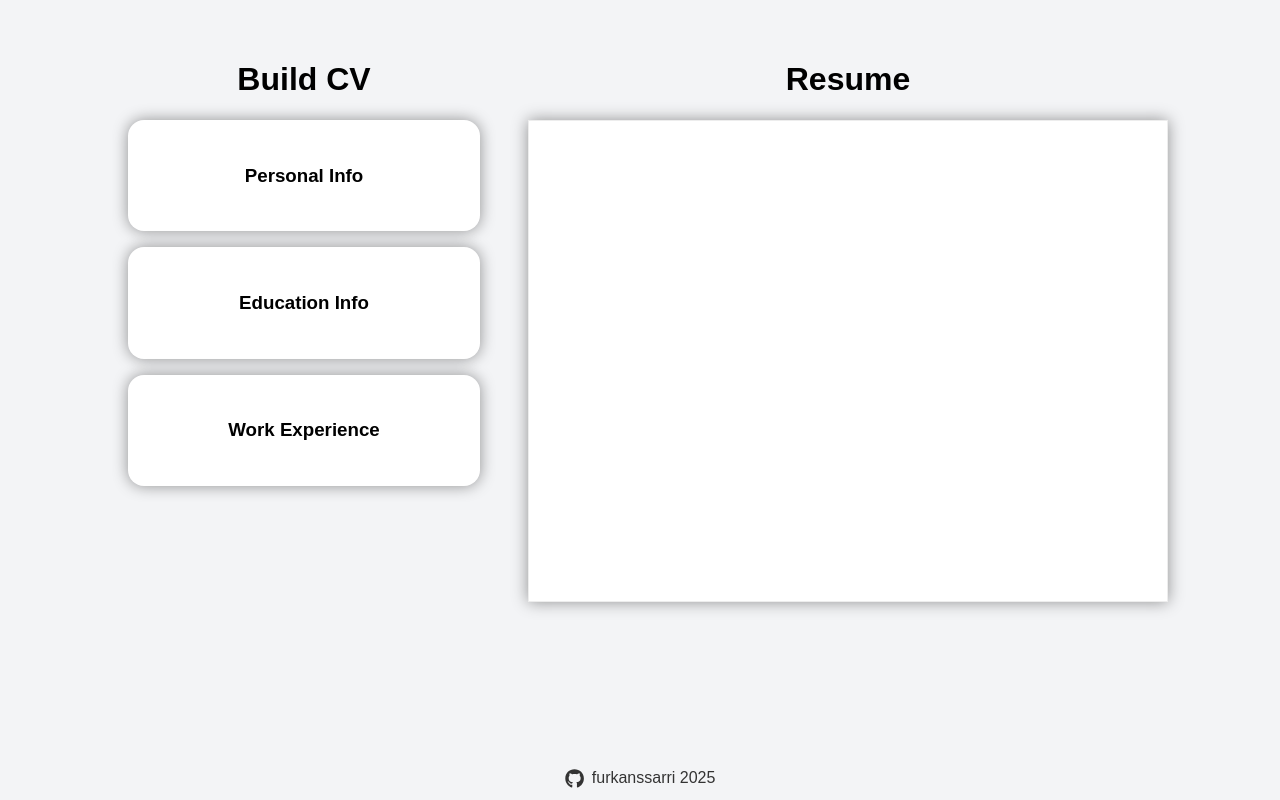
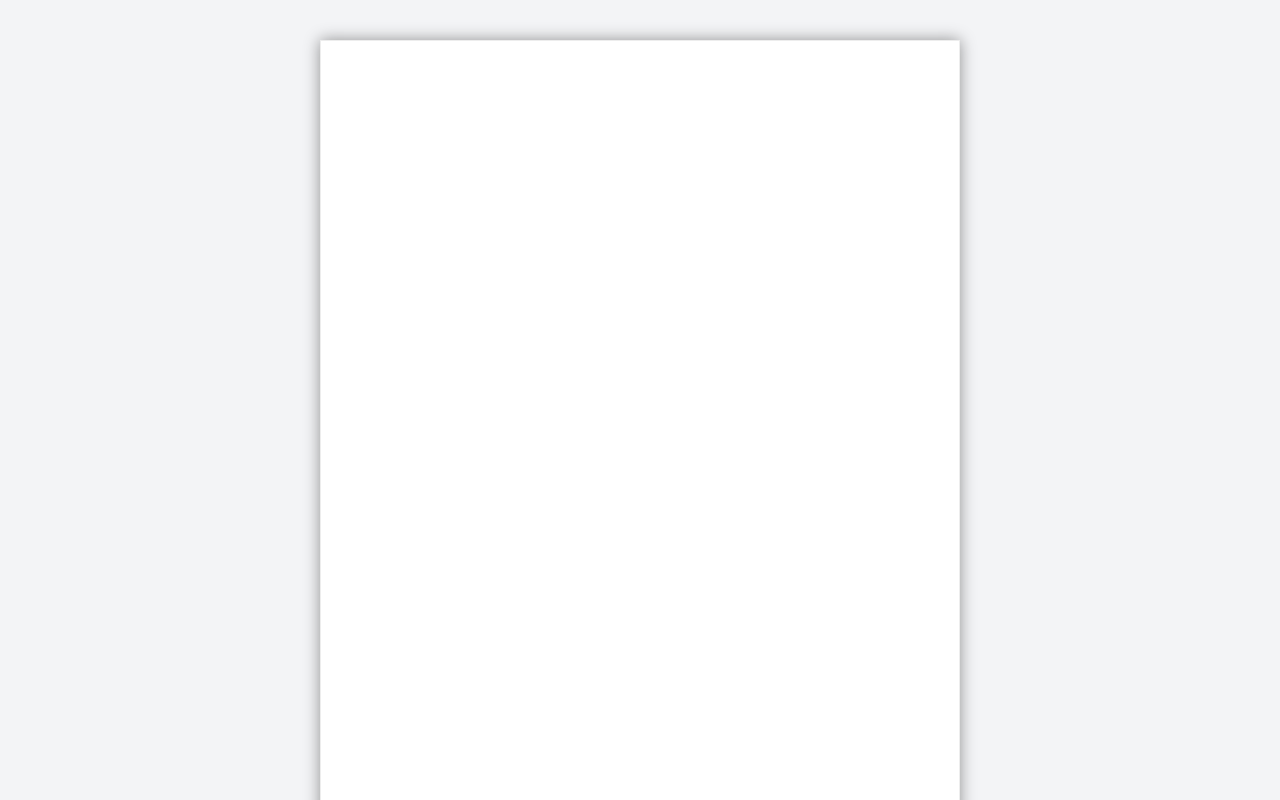
Before and after one commit to furkanssarri/cv-builder, a React (Vite) app: page / in a window 1280 px wide. Shown: the top 800 px of the page. Built offline with nearby package versions, Linux system fonts and the light colour scheme.

Commit message:
style: general styling & refactor: resume layout

```diff
--- a/src/App.css
+++ b/src/App.css
@@ -28,11 +28,12 @@
 }
 
 #form-area {
-  width: 30vw;
+  width: 50vw;
   max-height: 95vh;
   position: sticky;
   top: 0;
   overflow-y: auto;
+  display: none;
 }
 
 /*
@@ -144,9 +145,3 @@ footer {
     width: 90vw;
   }
 }
-
-@media screen and (min-width: 1440px) {
-  .container {
-    max-width: 80vw;
-  }
-}
--- a/src/App.jsx
+++ b/src/App.jsx
@@ -51,7 +51,6 @@ function App() {
       <div className="container">
         <div id="form-area">
           <div className="form-wrapper">
-            <h1>Build CV</h1>
             <FormContainer
               setPersonalInfo={setPersonalInfo}
               setEducationInfo={setEducationInfo}
@@ -63,7 +62,6 @@ function App() {
         </div>
 
         <div id="resume-area">
-          <h1>Resume</h1>
           <Resume
             personalInfo={personalInfo}
             educationInfo={educationInfo}
--- a/src/components/output/OutputSection.jsx
+++ b/src/components/output/OutputSection.jsx
@@ -11,9 +11,9 @@ const OutputSection = ({
   return (
     <div className="display-info">
       {Array.isArray(personalInfo) && personalInfo.length > 0 && (
-        <div className="personal-data-wrapper">
+        <>
           {personalInfo.map((person, index) => (
-            <Fragment key={person.id}>
+            <aside key={person.id}>
               <div className="personal-data-row" id="0" key={index}>
                 <p>{`${person.firstName} ${person.lastName}`}</p>
                 <span className="contact-info">
@@ -37,11 +37,12 @@ const OutputSection = ({
                   </button>
                 </div>
               </div>
-            </Fragment>
+            </aside>
           ))}
-        </div>
+        </>
       )}
 
+      <main>
         {Array.isArray(educationInfo) && educationInfo.length > 0 && (
           <div className="education-data-wrapper">
             <h2>Education</h2>
@@ -104,6 +105,7 @@ const OutputSection = ({
             ))}
           </div>
         )}
+      </main>
     </div>
   );
 };
--- a/src/components/output/resume.css
+++ b/src/components/output/resume.css
@@ -1,25 +1,41 @@
-.display-info {
-  border: 1px solid #ededed;
-  box-shadow: 0px 0px 15px 0px #00000069;
-  background-color: #fff;
-  min-height: 60vh;
+aside {
+  flex: 0 0 25%;
+  padding: 1.5rem;
+  background-color: cadetblue;
+  color: whitesmoke;
+  display: flex;
+  flex-direction: column;
 }
 
-.personal-data-wrapper {
-  padding: 1.5rem;
-
-  background-color: cadetblue;
-  color: whitesmoke;
+.profile-photo {
+  width: 200px;
+  height: 200px;
+  border: 2px solid #f0f0f0;
+  border-radius: 50%;
+  object-fit: cover;
+  box-shadow: 0 2px 4px rgba(0, 0, 0, 0.1);
 }
 
-.personal-data-wrapper a {
+aside a {
   color: inherit;
   text-decoration: none;
   font-weight: bold;
 }
 
-.personal-data-wrapper a:hover {
+aside a:hover {
   text-decoration: underline;
+}
+
+main {
+  flex: 1;
+}
+
+.display-info {
+  border: 1px solid #ededed;
+  box-shadow: 0px 0px 15px 0px #00000069;
+  background-color: #fff;
+  height: 125vh;
+  display: flex;
 }
 
 .personal-data-wrapper .icon {
@@ -45,7 +61,7 @@
 
 .personal-data-row {
   display: flex;
-  flex-direction: row;
+  flex-direction: column;
   justify-content: space-around;
   align-items: center;
 }
@@ -116,7 +132,8 @@ button.edit:hover {
     margin-inline-start: 0px;
     margin-inline-end: 0px;
   }
-  .education-data-wrapper {
+  .education-data-wrapper,
+  .experience-data-wrapper {
     padding: 0 0.5rem;
   }
   .entry {
```
Also changed, not shown: src/assets/img/blankPP.webp (added). Lines whose indentation alone changed are shown as unchanged.
